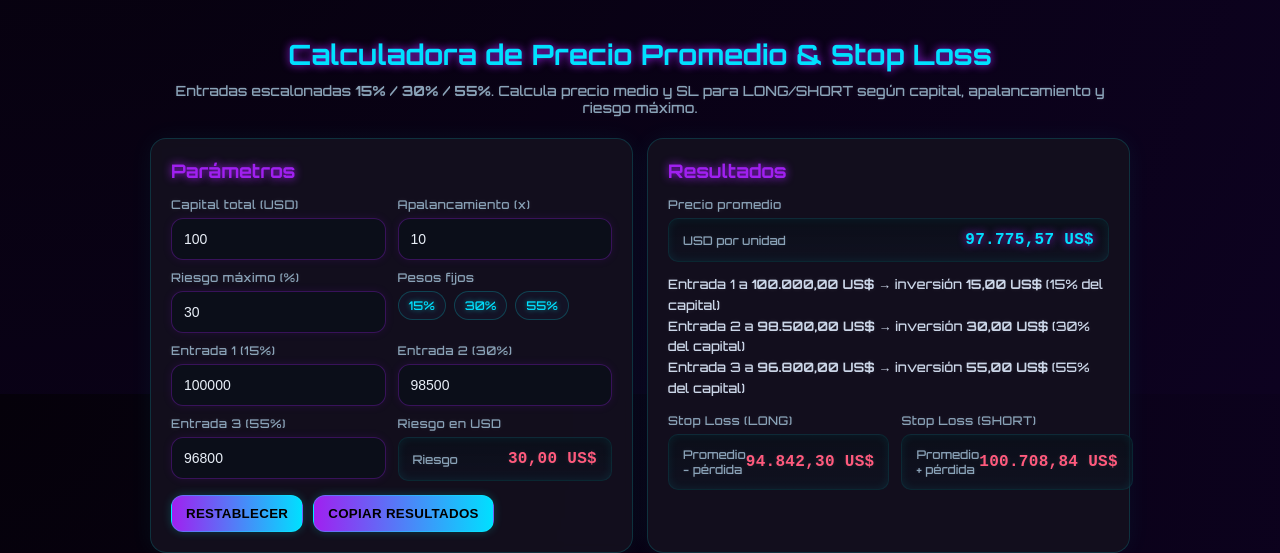
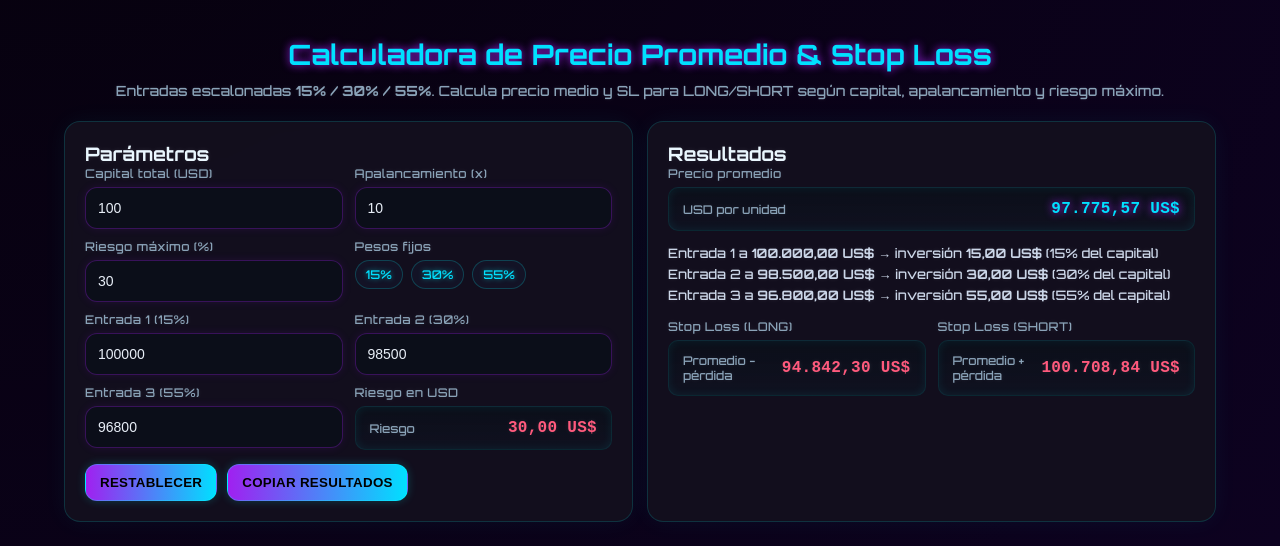
Before and after one commit to MewTraderESP/mewtraderesp.github.io, a plain HTML site: page calculadoraparatelegram.html in a window 1280 px wide. Shown: the part 406-959 px from the top of the page. Drawn offline with Linux system fonts and the light colour scheme.

Commit message:
Update calculadoraparatelegram.html

```diff
--- a/calculadoraparatelegram.html
+++ b/calculadoraparatelegram.html
@@ -2,7 +2,7 @@
 <html lang="es">
 <head>
 <meta charset="utf-8"/>
-<meta name="viewport" content="width=device-width,initial-scale=1"/>
+<meta name="viewport" content="width=device-width, initial-scale=1"/>
 <meta name="robots" content="noindex,nofollow">
 <title>Mew Trader_ESP · Calculadora de Precio Promedio & Stop Loss</title>
 
@@ -15,47 +15,80 @@
   --accent2:#a020f0;--danger:#ff5a7d;
 }
 *{box-sizing:border-box;margin:0;padding:0}
-html,body{height:100%;font-family:'Orbitron',sans-serif;}
-body{
-  background:radial-gradient(circle at top left,var(--bg1),var(--bg2));
-  color:var(--fg);
-  display:flex;
-  flex-direction:column;
-  align-items:center;
-  justify-content:flex-start;
-  padding:0 24px 24px 24px;
-  text-shadow:0 0 5px rgba(255,255,255,0.1);
+
+/* BODY y GENERAL */
+html, body {
+  width: 100%;
+  overflow-x: hidden;
+  font-family: 'Orbitron', sans-serif;
+}
+body {
+  background: radial-gradient(circle at top left, var(--bg1), var(--bg2));
+  color: var(--fg);
+  display: flex;
+  flex-direction: column;
+  align-items: center;
+  justify-content: flex-start;
+  padding: 0 5vw 24px 5vw;
+  text-shadow: 0 0 5px rgba(255,255,255,0.1);
 }
 
 /* APP */
-.app{width:100%;max-width:980px;}
-.title{
-  text-align:center;font-size:clamp(20px,2.6vw,28px);font-weight:700;
-  margin:0 0 10px;color:var(--accent);text-shadow:0 0 8px var(--accent2);
+.app {
+  width: 100%;
+  max-width: 100%;
+  padding: 0;
+  box-sizing: border-box;
 }
-.subtitle{
-  text-align:center;color:var(--muted);margin:0 0 22px;font-size:14px;
+.title {
+  text-align: center;
+  font-size: clamp(20px,2.6vw,28px);
+  font-weight: 700;
+  margin: 0 0 10px;
+  color: var(--accent);
+  text-shadow: 0 0 8px var(--accent2);
+}
+.subtitle {
+  text-align: center;
+  color: var(--muted);
+  margin: 0 0 22px;
+  font-size: 14px;
 }
 
 /* GRID */
-.grid{display:grid;grid-template-columns:repeat(12,1fr);gap:14px;}
-.card{
-  grid-column:span 12;
-  background:rgba(20,15,30,0.95);
-  border:1px solid rgba(0,255,255,0.15);
-  border-radius:16px;
-  padding:20px;
-  box-shadow:0 0 25px rgba(0,255,255,0.05);
-  backdrop-filter:blur(5px);
+.grid {
+  display: grid;
+  grid-template-columns: 1fr;
+  gap: 14px;
+  width: 100%;
 }
-@media(min-width:860px){.card.half{grid-column:span 6;}}
+.card {
+  grid-column: span 1;
+  background: rgba(20,15,30,0.95);
+  border: 1px solid rgba(0,255,255,0.15);
+  border-radius: 16px;
+  padding: 20px;
+  box-shadow: 0 0 25px rgba(0,255,255,0.05);
+  backdrop-filter: blur(5px);
+}
+@media (min-width: 860px) {
+  .grid { grid-template-columns: repeat(12, 1fr); }
+  .card.half { grid-column: span 6; }
+}
 
-h3{margin:0 0 14px;color:var(--accent2);text-shadow:0 0 8px var(--accent2);}
-.row{display:grid;grid-template-columns:1fr 1fr;gap:12px;}
-.field{display:flex;flex-direction:column;gap:6px;}
+/* ROWS */
+.row {
+  display: grid;
+  grid-template-columns: 1fr;
+  gap: 12px;
+}
+@media (min-width: 600px) {
+  .row { grid-template-columns: 1fr 1fr; }
+}
+
+/* CAMPOS */
+.field {display:flex;flex-direction:column;gap:6px;}
 label{font-size:12px;color:var(--muted);letter-spacing:.4px;}
-
-/* INPUTS */
 .input{
   background:rgba(10,15,25,0.8);
   border:1px solid rgba(160,32,240,0.3);
@@ -122,37 +155,37 @@ button:hover{
   color:#fff;
   box-shadow:0 0 20px var(--accent2);
 }
+
+/* BLOQUE PRINCIPAL */
+.main-header {
+  text-align: center;
+  margin: 30px 0 40px;
+}
+.main-header h1 {
+  font-size: 2.4rem;
+  font-weight: 700;
+  color: var(--accent);
+  text-shadow: 0 0 15px var(--accent2);
+}
+.main-header img {
+  display: block;
+  margin: 20px auto;
+  border-radius: 20px;
+  max-width: 200px;
+  box-shadow: 0 0 15px rgba(0,255,255,0.3);
+}
+.main-header a {
+  color: var(--accent2);
+  text-decoration: none;
+  font-weight: 600;
+  transition: .3s;
+}
+.main-header a:hover {
+  color: var(--accent);
+  text-shadow: 0 0 10px var(--accent);
+}
 .muted{color:var(--muted);}
 .mono{font-family:ui-monospace,monospace;}
-
-/* BLOQUE PRINCIPAL */
-.main-header{
-  text-align:center;
-  margin:30px 0 40px;
-}
-.main-header h1{
-  font-size:2.4rem;
-  font-weight:700;
-  color:var(--accent);
-  text-shadow:0 0 15px var(--accent2);
-}
-.main-header img{
-  display:block;
-  margin:20px auto;
-  border-radius:20px;
-  max-width:200px;
-  box-shadow:0 0 15px rgba(0,255,255,0.3);
-}
-.main-header a{
-  color:var(--accent2);
-  text-decoration:none;
-  font-weight:600;
-  transition:.3s;
-}
-.main-header a:hover{
-  color:var(--accent);
-  text-shadow:0 0 10px var(--accent);
-}
 </style>
 </head>
 
```
Lines whose indentation alone changed are shown as unchanged.
